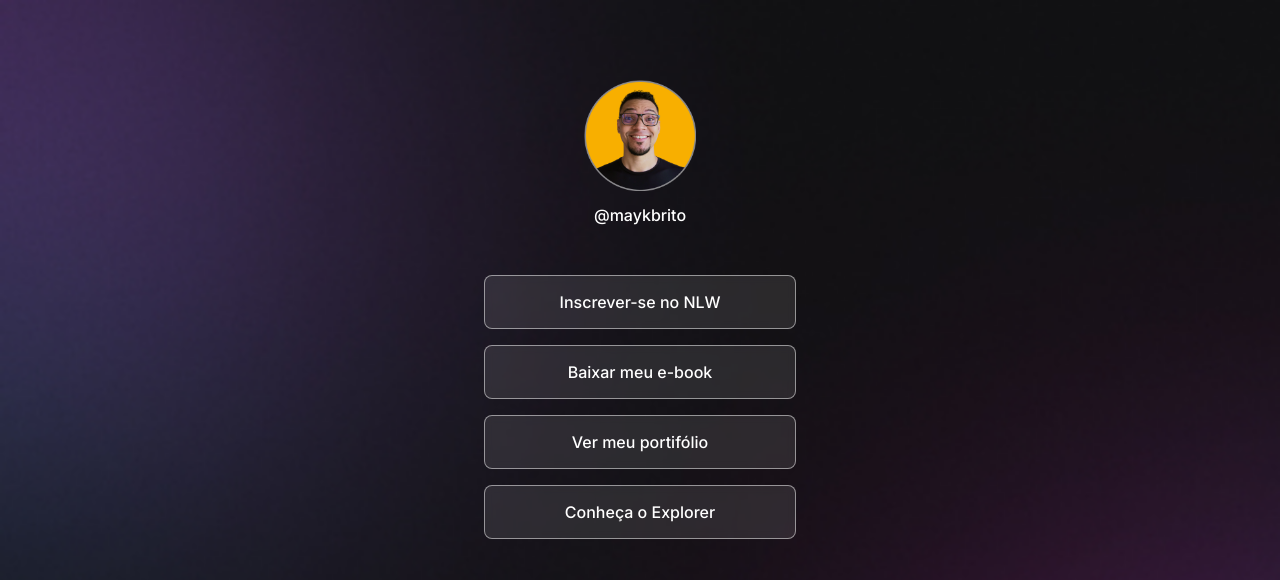
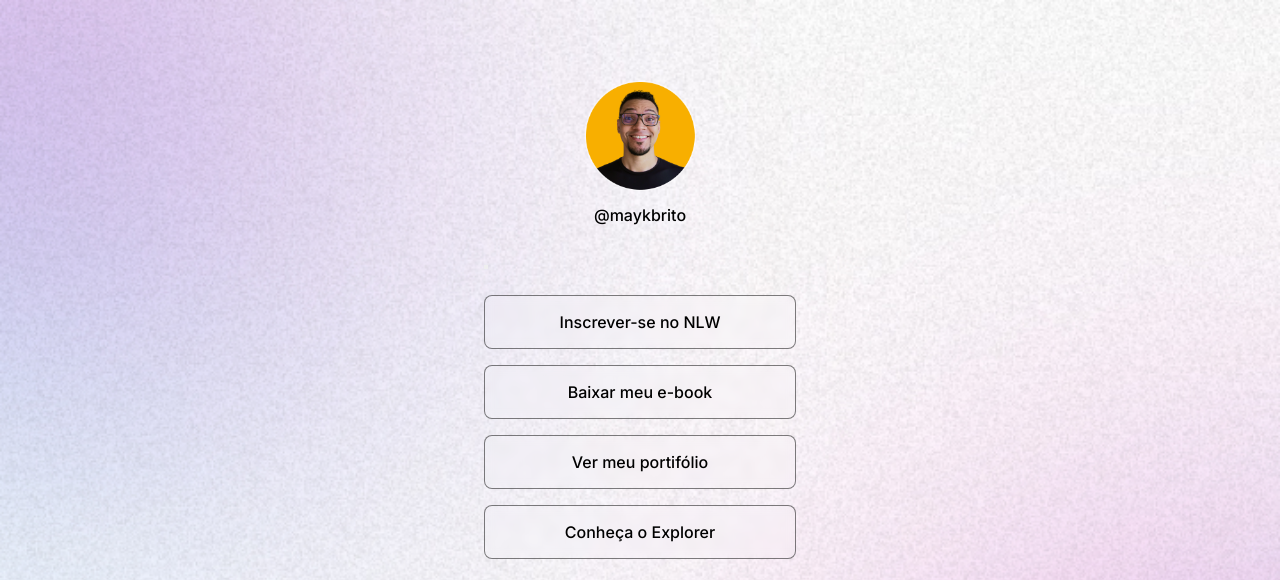
Before and after one commit to leandromaradei/linktree, a plain HTML site: page index.html in a window 1280 px wide. Shown: the top 580 px of the page. Drawn offline with nearby package versions, Linux system fonts and the light colour scheme.

Commit message:
light mode
Aqui é um template commit-msg

```diff
--- a/index.html
+++ b/index.html
@@ -1,5 +1,5 @@
 <!DOCTYPE html>
-<html lang="pt-br">
+<html lang="pt-br" class="light">
 
 <head>
 
@@ -19,6 +19,10 @@
     <div id="profile">
       <img src="./assets/avatar.png" alt="Foto do Mayke">
       <p>@maykbrito</p>
+    </div>
+    <div id="switch">
+      <button></button>
+      <span></span>
     </div>
     <ul>
       <li>
@@ -55,7 +59,7 @@
       Feito com ♥ pela <a href="https://rocketseat.com.br/" target="_blank">Rocketseat</a>
     </footer>
   </div>
-    <script type="module" src="https://unpkg.com/ionicons@7.1.0/dist/ionicons/ionicons.esm.js"></script>
+  <script type="module" src="https://unpkg.com/ionicons@7.1.0/dist/ionicons/ionicons.esm.js"></script>
   <script nomodule src="https://unpkg.com/ionicons@7.1.0/dist/ionicons/ionicons.js"></script>
 </body>
 
--- a/style.css
+++ b/style.css
@@ -2,6 +2,20 @@
   margin: 0;
   padding: 0;
   box-sizing: border-box;
+}
+
+:root {
+  --text-color: white;
+  --bg-url: url(./assets/bg-mobile.jpg);
+  --stroke-color: rgba(255, 255, 255, 0.5);
+  --surface-color: rgba(255, 255, 255, 0.1);
+}
+
+.light {
+  --text-color: black;
+  --bg-url: url(./assets/bg-mobile-light.jpg);
+  --stroke-color: rgba(0, 0, 0, 0.5);
+  --surface-color: rgba(0, 0, 0, 0.05);
 }
 
 body {
@@ -13,12 +27,12 @@ body {
   */
 
   /*background: color image repeat position/size*/
-  background: url(./assets/bg-mobile.jpg) no-repeat top center/cover;
+  background: var(--bg-url) no-repeat top center/cover;
 }
 
 body * {
   font-family: "Inter", sans-serif;
-  color: #fff;
+  color: var(--text-color);
 }
 
 #container {
@@ -61,7 +75,7 @@ ul li a {
   padding: 16px 24px;
 
   background: rgba(255, 255, 255, 0.1);
-  border: 1px solid rgba(255, 255, 255, 0.5);
+  border: 1px solid var(--stroke-color);
   border-radius: 8px;
 
   backdrop-filter: blur(4px);
@@ -75,7 +89,7 @@ ul li a {
 
 ul li a:hover {
   background: rgba(255, 255, 255, 0.05);
-  border: 1px solid white;
+  border: 1px solid var(--text-color);
 }
 
 /* social links */
```
